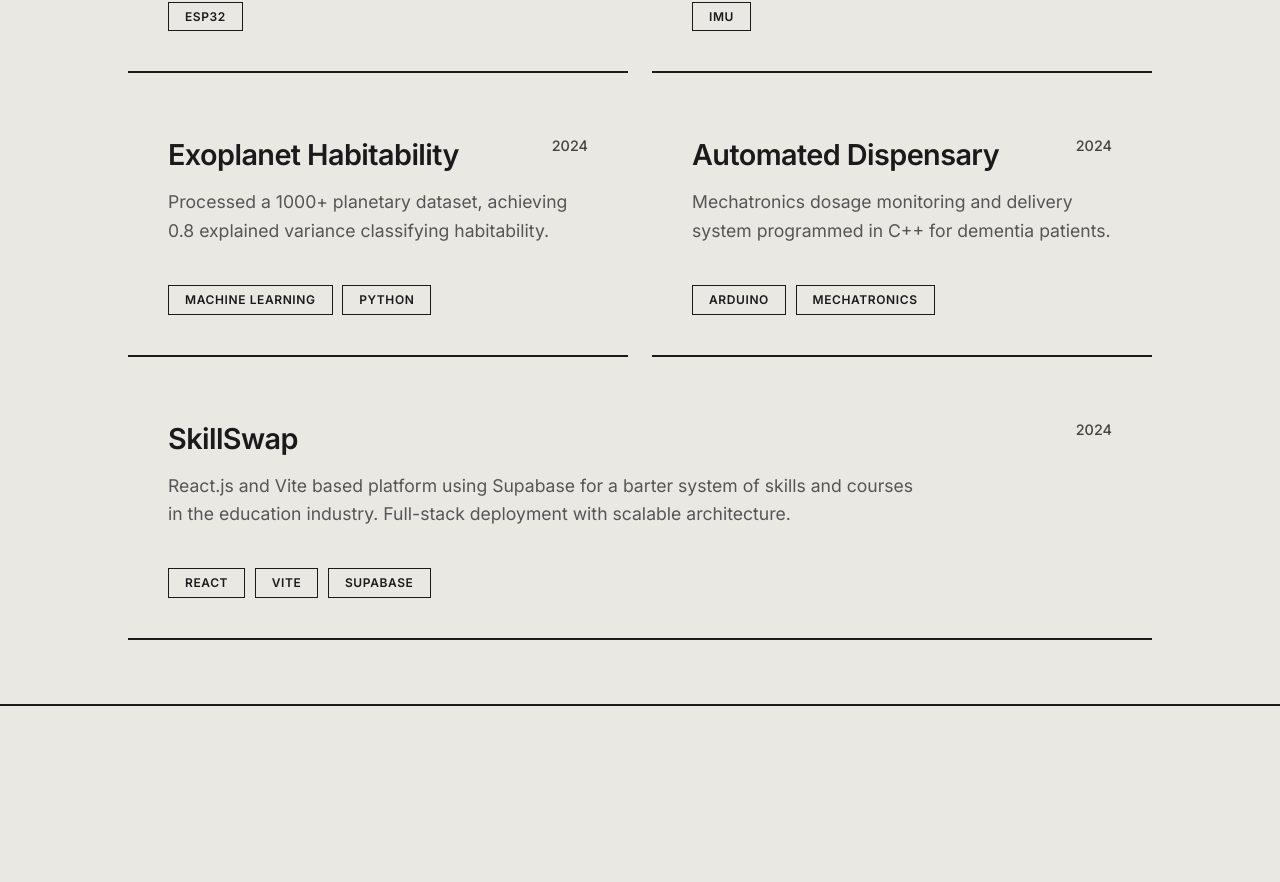
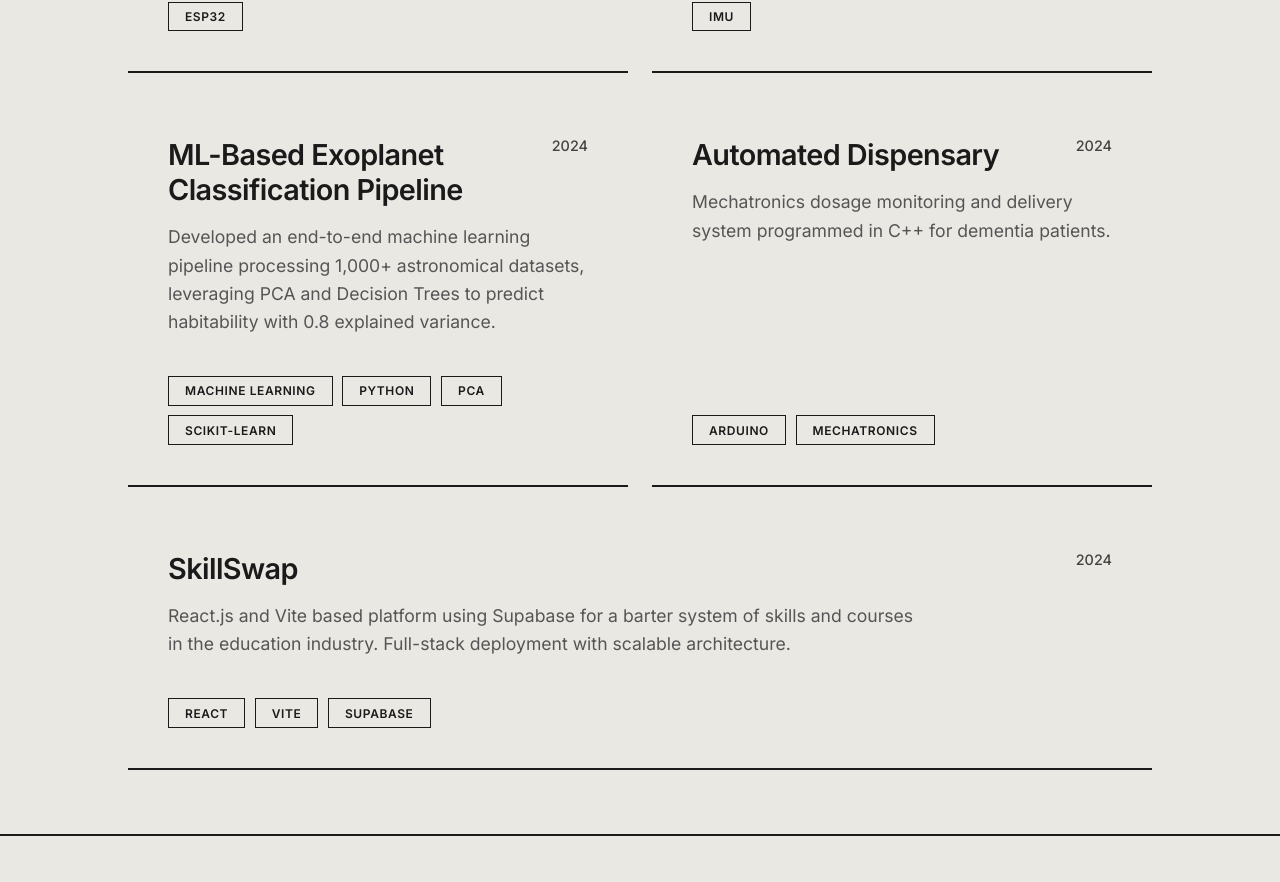
Before and after one commit to MShandilya707/Mayank_web, a React (Vite) app: page / in a window 1280 px wide. Shown: the part 2795-3677 px from the top of the page. Built offline with nearby package versions, Linux system fonts and the light colour scheme.

Commit message:
Update Exoplanet Habitability project details

```diff
--- a/src/components/Projects.tsx
+++ b/src/components/Projects.tsx
@@ -38,14 +38,14 @@ const projects = [
     span: "col-span-1"
   },
   {
-    title: "Exoplanet Habitability",
+    title: "ML-Based Exoplanet Classification Pipeline",
     year: "2024",
-    desc: "Processed a 1000+ planetary dataset, achieving 0.8 explained variance classifying habitability.",
-    longDesc: "A machine learning pipeline built in Python to classify the habitability of exoplanets. The model processed over 1000 planetary datasets, applying PCA, K-Means clustering, and Decision Trees to achieve a high variance explanation score.",
+    desc: "Developed an end-to-end machine learning pipeline processing 1,000+ astronomical datasets, leveraging PCA and Decision Trees to predict habitability with 0.8 explained variance.",
+    longDesc: "Engineered a robust Machine Learning pipeline in Python to classify the habitability of exoplanets based on NASA/astronomical datasets. The project involved extensive data wrangling and preprocessing over 1,000 distinct planetary records. Applied Principal Component Analysis (PCA) for high-dimensional feature reduction, followed by K-Means clustering for exploratory data analysis. The final classification model utilized optimized Decision Trees, achieving a strong 0.8 explained variance score. This project demonstrates proficiency in predictive modeling, statistical analysis, and end-to-end Python data science workflows.",
     images: [
       "https://images.unsplash.com/photo-1614730321146-b6fa6a46bcb4?q=80&w=1200&auto=format&fit=crop"
     ],
-    tags: ["Machine Learning", "Python"],
+    tags: ["Machine Learning", "Python", "PCA", "Scikit-Learn"],
     span: "col-span-1"
   },
   {
```
